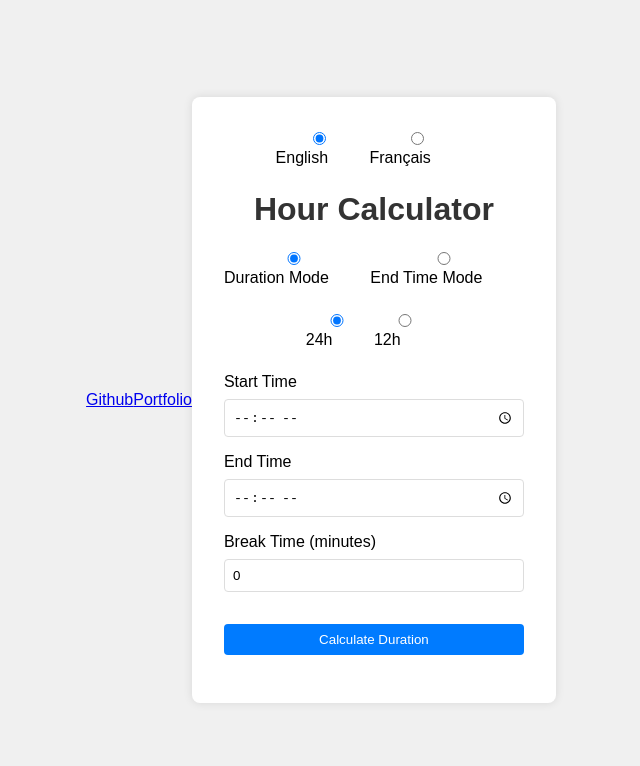
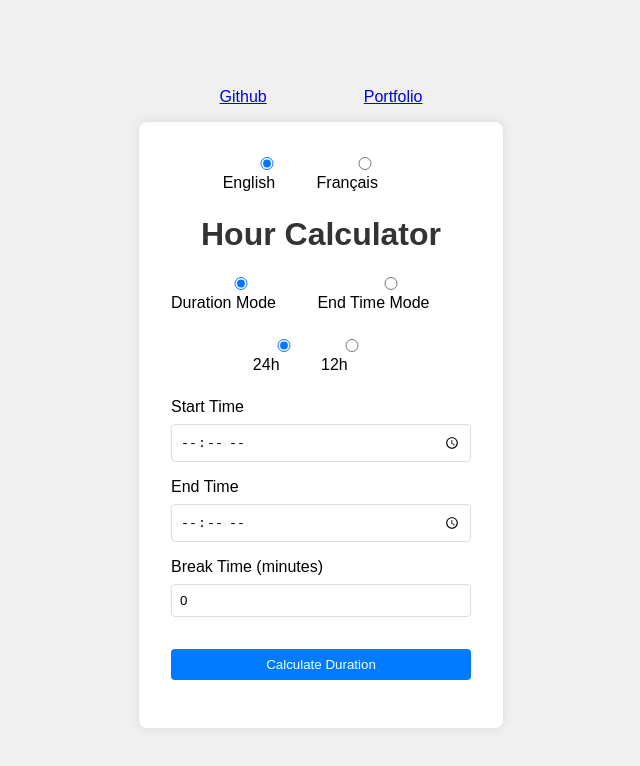
Before and after one commit to jbusodev/hour-calculator, a plain HTML site: page index.html in a window 1280 px wide. Shown: the whole page, without its empty margins (319-959 px from the left). Drawn offline with Linux system fonts and the light colour scheme.

Commit message:
updated links css

```diff
--- a/index.html
+++ b/index.html
@@ -8,6 +8,7 @@
         body {
             font-family: Arial, sans-serif;
             display: flex;
+	    flex-direction: column;
             justify-content: center;
             align-items: center;
             min-height: 100vh;
@@ -72,10 +73,17 @@
         .tab-content.active {
             display: block;
         }
+	.nav-links {
+	    display: flex;
+    	    justify-content: space-around;
+    	    width: 300px;
+	    max-width: 100%;
+    	    padding: 1rem;
+	}
     </style>
 </head>
 <body>
-    <a href="https://github.com/jbusodev/hour-calculator">Github</a><a href="https://jbusodev.github.io">Portfolio</a>
+    <nav class="nav-links"><a href="https://github.com/jbusodev/hour-calculator">Github</a><a href="https://jbusodev.github.io">Portfolio</a></nav>
     <div class="calculator">
         <div class="lang-toggle">
             <label>
```
